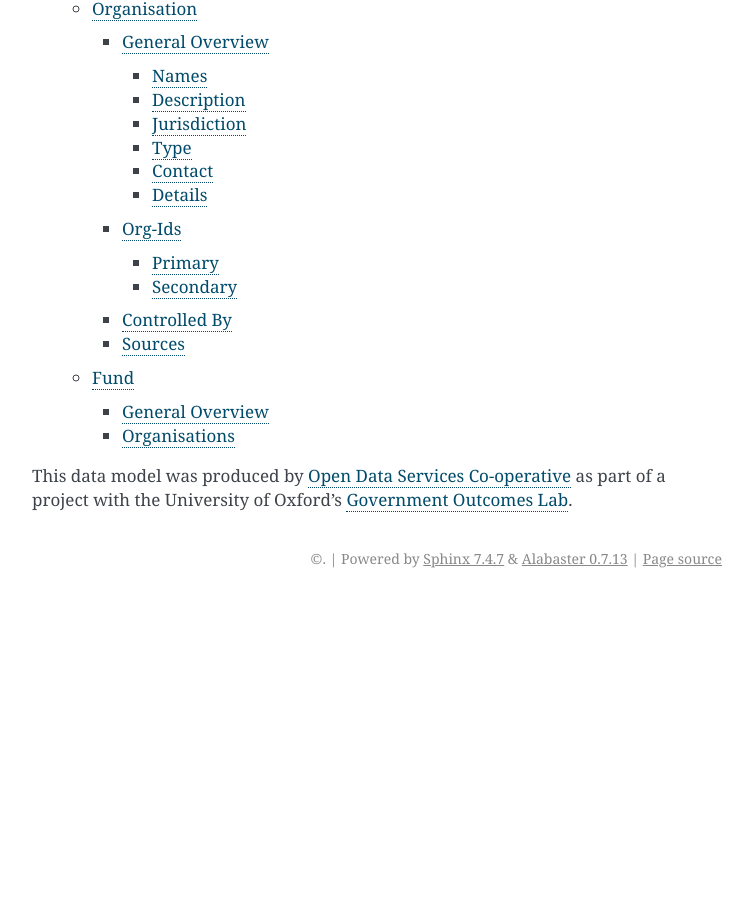
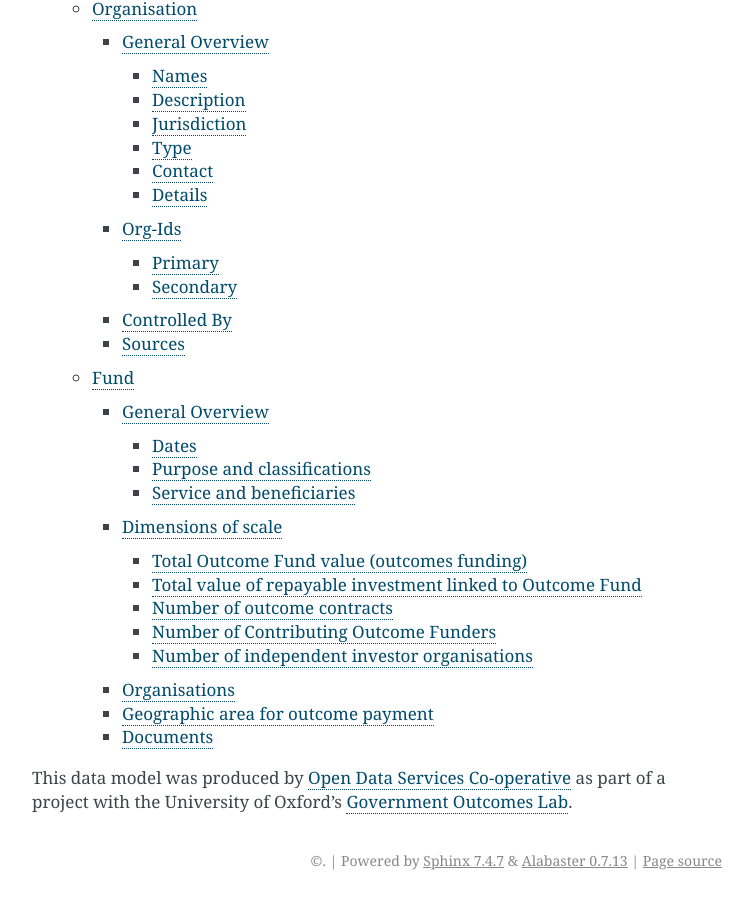
Before and after one commit to INDIGO-Initiative/indigo-data-standard, a Sphinx documentation site: the page built from docs/index.rst, in a window 1280 px wide and 900 px high, scrolled down 1467 px. Shown: the whole window, without its empty margins (388-1141 px from the left). Built offline with Sphinx 7.4.7, drawn with Linux system fonts in a browser that asks for light colours; before the commit the page ends 2065 px from its top, so only the background shows below that.

Commit message:
New Fund Spreadsheet
Also tweaked indigosphinxcontrib/datadictionary.py - multiple keys can be passed

```diff
--- a/docs/data-dictionary/fund.rst
+++ b/docs/data-dictionary/fund.rst
@@ -8,7 +8,66 @@ General Overview
 
 .. datadictionary::
    :schema: fund.json
-   :path: /properties/name
+   :path: /properties/name,/properties/stage_development,/properties/host_institution_of_outcome_fund,/properties/mechanism
+
+Dates
+^^^^^
+
+.. datadictionary::
+   :schema: fund.json
+   :path: /properties/dates
+
+Purpose and classifications
+^^^^^^^^^^^^^^^^^^^^^^^^^^^
+
+.. datadictionary::
+   :schema: fund.json
+   :path: /properties/purpose_and_classifications
+
+Service and beneficiaries
+^^^^^^^^^^^^^^^^^^^^^^^^^
+
+.. datadictionary::
+   :schema: fund.json
+   :path: /properties/service_and_beneficiaries
+
+Dimensions of scale
+-------------------
+
+Total Outcome Fund value (outcomes funding)
+^^^^^^^^^^^^^^^^^^^^^^^^^^^^^^^^^^^^^^^^^^^
+
+.. datadictionary::
+   :schema: fund.json
+   :path: /properties/dimensions_of_scale/properties/total_outcome_fund_value_outcomes_funding
+
+Total value of repayable investment linked to Outcome Fund
+^^^^^^^^^^^^^^^^^^^^^^^^^^^^^^^^^^^^^^^^^^^^^^^^^^^^^^^^^^
+
+.. datadictionary::
+   :schema: fund.json
+   :path: /properties/dimensions_of_scale/properties/total_value_of_repayable_investment_linked_to_outcome_fund
+
+Number of outcome contracts
+^^^^^^^^^^^^^^^^^^^^^^^^^^^
+
+.. datadictionary::
+   :schema: fund.json
+   :path: /properties/dimensions_of_scale/properties/number_of_outcome_contracts
+
+Number of Contributing Outcome Funders
+^^^^^^^^^^^^^^^^^^^^^^^^^^^^^^^^^^^^^^
+
+.. datadictionary::
+   :schema: fund.json
+   :path: /properties/dimensions_of_scale/properties/number_of_contributing_outcome_funders
+
+Number of independent investor organisations
+^^^^^^^^^^^^^^^^^^^^^^^^^^^^^^^^^^^^^^^^^^^^
+
+.. datadictionary::
+   :schema: fund.json
+   :path: /properties/dimensions_of_scale/properties/number_of_independent_investor_organisations
 
 Organisations
 -------------
@@ -17,3 +76,20 @@ Organisations
 .. datadictionary::
    :schema: fund.json
    :path: /properties/organisations/items
+
+
+Geographic area for outcome payment
+-----------------------------------
+
+.. datadictionary::
+   :schema: fund.json
+   :path: /properties/geographic_areas_for_outcome_payment/items
+
+
+
+Documents
+---------
+
+.. datadictionary::
+   :schema: fund.json
+   :path: /properties/documents/items
```
Also changed, not shown: 2 other files.
